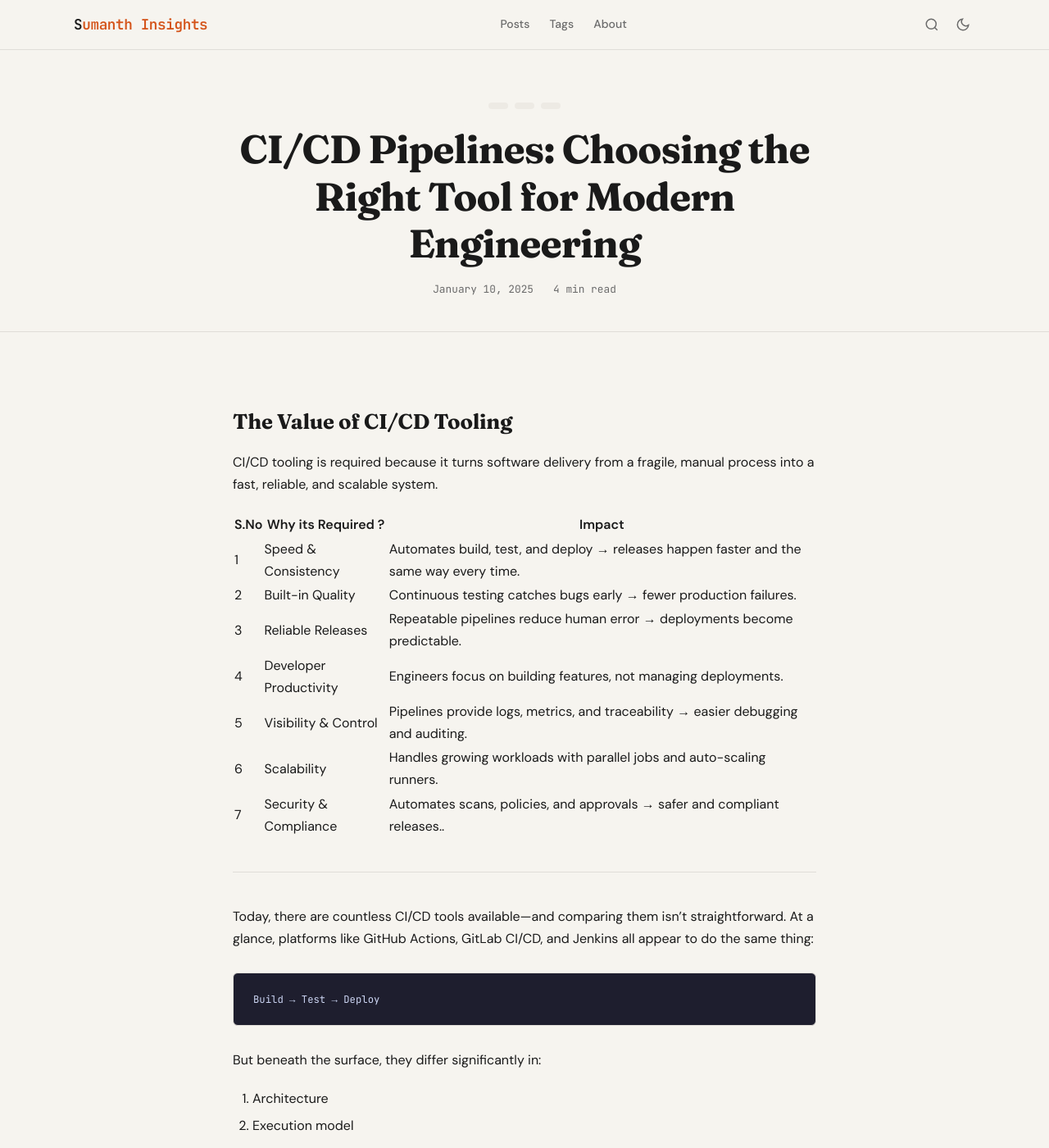
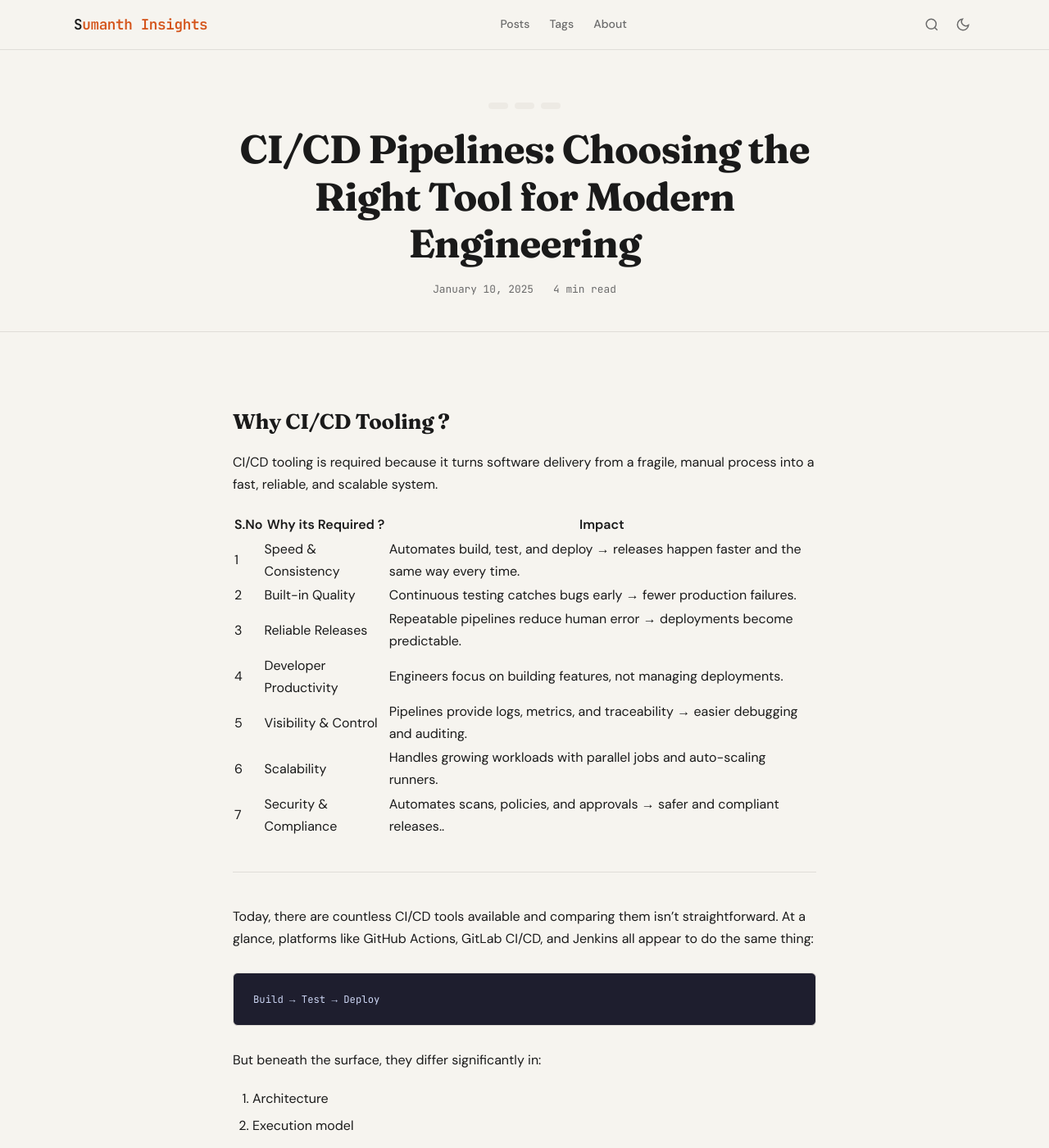
Before and after one commit to sumanthrb/insights, a Jekyll site: the page built from _posts/2025-01-10-CICD-Pipelines-Compare.md, in a window 1280 px wide and 1400 px high. Shown: the whole window at 82% size. Built offline with Jekyll 4.4.1, drawn with Linux system fonts in a browser that asks for light colours.

Commit message:
Update 2025-01-10-CICD-Pipelines-Compare.md

````diff
--- a/_posts/2025-01-10-CICD-Pipelines-Compare.md
+++ b/_posts/2025-01-10-CICD-Pipelines-Compare.md
@@ -6,7 +6,7 @@ tags: [docker, devops, tooling]
 excerpt: "CI/CD pipelines are the backbone of modern software delivery. But with so many tools available, the real challenge isn’t how to build pipelines."
 ---
 
-## The Value of CI/CD Tooling
+## Why CI/CD Tooling ?
 
 CI/CD tooling is required because it turns software delivery from a fragile, manual process into a fast, reliable, and scalable system.
 
@@ -21,7 +21,7 @@ CI/CD tooling is required because it turns software delivery from a fragile, man
 | 7 | Security & Compliance | Automates scans, policies, and approvals → safer and compliant releases..|
 
 ---
-Today, there are countless CI/CD tools available—and comparing them isn’t straightforward. At a glance, platforms like GitHub Actions, GitLab CI/CD, and Jenkins all appear to do the same thing: <br>
+Today, there are countless CI/CD tools available and comparing them isn’t straightforward. At a glance, platforms like GitHub Actions, GitLab CI/CD, and Jenkins all appear to do the same thing: <br>
 ```bash
 Build → Test → Deploy
 ```
````
